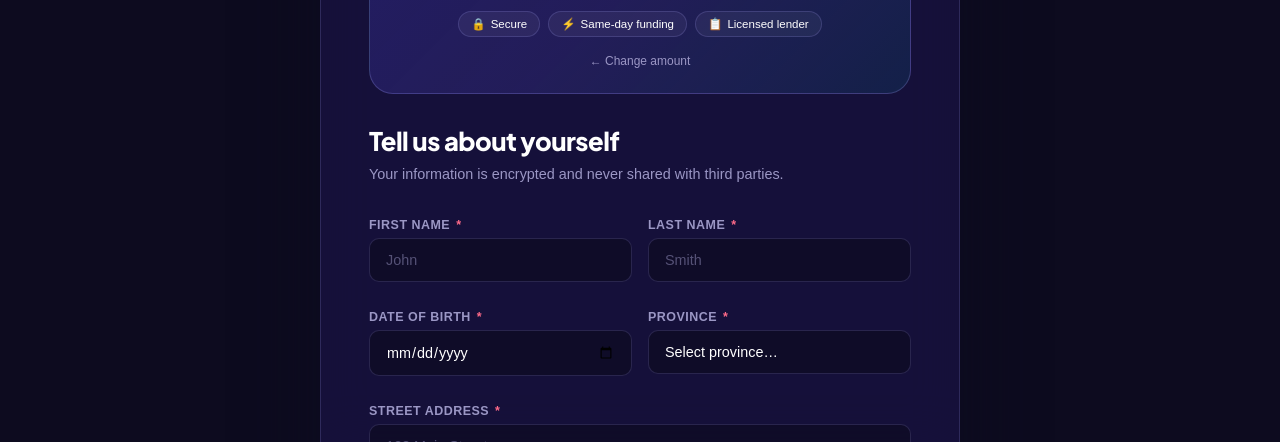
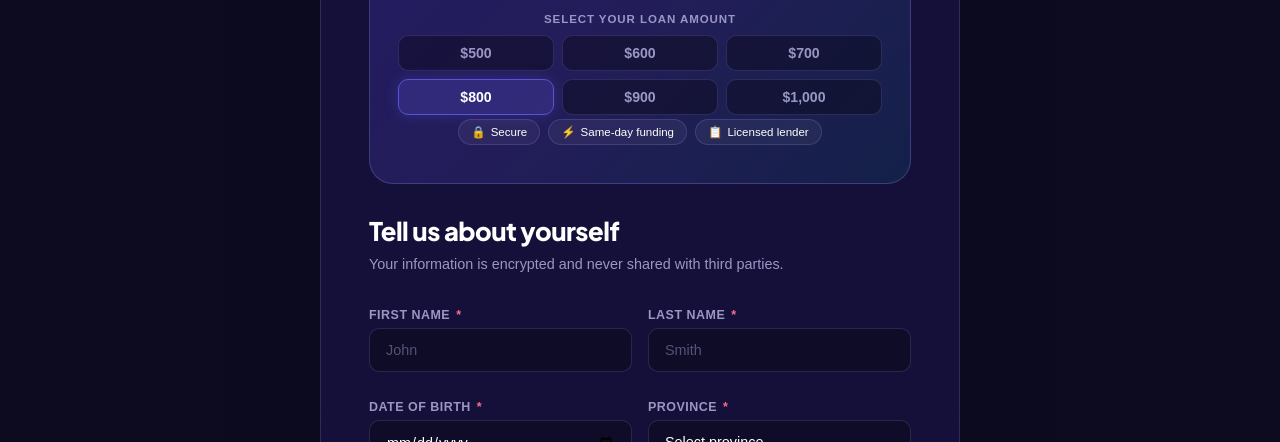
Before and after one commit to ydesjardins200-coder/wavesfinancial, a plain HTML site: page apply.html in a window 1280 px wide. Shown: the part 658-1100 px from the top of the page. Drawn offline with Linux system fonts and the light colour scheme.

Commit message:
✨ Apply page: show amount picker when no URL param, pre-fill when coming from homepage

```diff
--- a/apply.html
+++ b/apply.html
@@ -167,6 +167,31 @@
   }
   .elig-footer-icon { font-size: 0.9rem; flex-shrink: 0; }
 
+  /* ─── HERO AMOUNT PICKER ─── */
+  .hero-amount-picker { margin: 16px 0 4px; }
+  .hero-picker-label {
+    font-size: 0.72rem; font-weight: 700; letter-spacing: 0.08em;
+    text-transform: uppercase; color: var(--text-muted);
+    margin-bottom: 10px;
+  }
+  .hero-amount-grid {
+    display: grid; grid-template-columns: repeat(3, 1fr);
+    gap: 8px;
+  }
+  .hero-amount-btn {
+    padding: 9px 6px; border-radius: var(--r-sm);
+    border: 1px solid var(--border);
+    background: rgba(13,11,31,0.5);
+    color: var(--text-muted); font-family: var(--font-body);
+    font-size: 0.88rem; font-weight: 700; cursor: pointer;
+    transition: all 0.2s;
+  }
+  .hero-amount-btn:hover { border-color: var(--lavender); color: var(--white); }
+  .hero-amount-btn.active {
+    border-color: var(--iris); background: rgba(91,82,216,0.25);
+    color: var(--white); box-shadow: 0 0 14px rgba(91,82,216,0.3);
+  }
+
   /* ─── LOAN HERO CHIP ─── */
   .loan-hero {
     margin-bottom: 32px;
@@ -818,15 +843,29 @@
       <!-- Redesigned loan hero chip -->
       <div class="loan-hero">
         <div class="loan-hero-inner">
-          <div class="loan-hero-label">You're applying for</div>
-          <div class="loan-hero-amount" id="chip-amount">$750</div>
+          <div class="loan-hero-label" id="hero-label">You're applying for</div>
+          <div class="loan-hero-amount" id="chip-amount">$800</div>
           <div class="loan-hero-sub">via Interac e-Transfer · No credit check · Decision in minutes</div>
+
+          <!-- Amount picker — shown only when no URL param -->
+          <div class="hero-amount-picker" id="hero-amount-picker" style="display:none;">
+            <div class="hero-picker-label">Select your loan amount</div>
+            <div class="hero-amount-grid">
+              <button class="hero-amount-btn" onclick="pickAmount(this, 500)">$500</button>
+              <button class="hero-amount-btn" onclick="pickAmount(this, 600)">$600</button>
+              <button class="hero-amount-btn" onclick="pickAmount(this, 700)">$700</button>
+              <button class="hero-amount-btn active" onclick="pickAmount(this, 800)">$800</button>
+              <button class="hero-amount-btn" onclick="pickAmount(this, 900)">$900</button>
+              <button class="hero-amount-btn" onclick="pickAmount(this, 1000)">$1,000</button>
+            </div>
+          </div>
+
           <div class="loan-hero-badges">
             <span class="loan-hero-badge"><span>🔒</span> Secure</span>
             <span class="loan-hero-badge"><span>⚡</span> Same-day funding</span>
             <span class="loan-hero-badge"><span>📋</span> Licensed lender</span>
           </div>
-          <button class="loan-hero-change" onclick="history.back()">← Change amount</button>
+          <button class="loan-hero-change" onclick="history.back()" id="hero-back-btn" style="display:none;">← Change amount</button>
         </div>
       </div>
 
@@ -1551,17 +1590,49 @@
 
   // ─── LOAN AMOUNT SYNC ────────────────────────────────
   const chipAmount = document.getElementById('chip-amount');
+  let currentLoanAmount = 800;
+
+  function pickAmount(btn, val) {
+    currentLoanAmount = val;
+    document.querySelectorAll('.hero-amount-btn').forEach(b => b.classList.remove('active'));
+    btn.classList.add('active');
+    chipAmount.textContent = '$' + val.toLocaleString();
+    // Keep Step 2 select in sync
+    const sel = document.getElementById('loan-amount');
+    if (sel) sel.value = val;
+  }
+
+  // Keep Step 2 select in sync when changed there too
   document.getElementById('loan-amount').addEventListener('change', function() {
-    chipAmount.textContent = '$' + parseInt(this.value).toLocaleString();
+    currentLoanAmount = parseInt(this.value);
+    chipAmount.textContent = '$' + currentLoanAmount.toLocaleString();
+    // Sync picker buttons if visible
+    document.querySelectorAll('.hero-amount-btn').forEach(b => {
+      b.classList.toggle('active', parseInt(b.textContent.replace(/[^0-9]/g,'')) === currentLoanAmount);
+    });
   });
 
   // Get amount from URL param if passed from homepage
   const urlParams = new URLSearchParams(window.location.search);
   const loanParam = urlParams.get('amount');
   if (loanParam) {
+    // Came from homepage — show the amount, show back button
+    currentLoanAmount = parseInt(loanParam);
     const sel = document.getElementById('loan-amount');
-    sel.value = loanParam;
-    chipAmount.textContent = '$' + parseInt(loanParam).toLocaleString();
+    if (sel) sel.value = loanParam;
+    chipAmount.textContent = '$' + currentLoanAmount.toLocaleString();
+    document.getElementById('hero-label').textContent = 'You\'re applying for';
+    document.getElementById('hero-back-btn').style.display = 'inline';
+    document.getElementById('hero-amount-picker').style.display = 'none';
+  } else {
+    // No param — show the amount picker so user can choose
+    document.getElementById('hero-label').textContent = 'How much do you need?';
+    document.getElementById('hero-amount-picker').style.display = 'block';
+    document.getElementById('hero-back-btn').style.display = 'none';
+    // Set default $800 in Step 2 select
+    const sel = document.getElementById('loan-amount');
+    if (sel) sel.value = 800;
+    chipAmount.textContent = '$800';
   }
 </script>
 </body>
```
